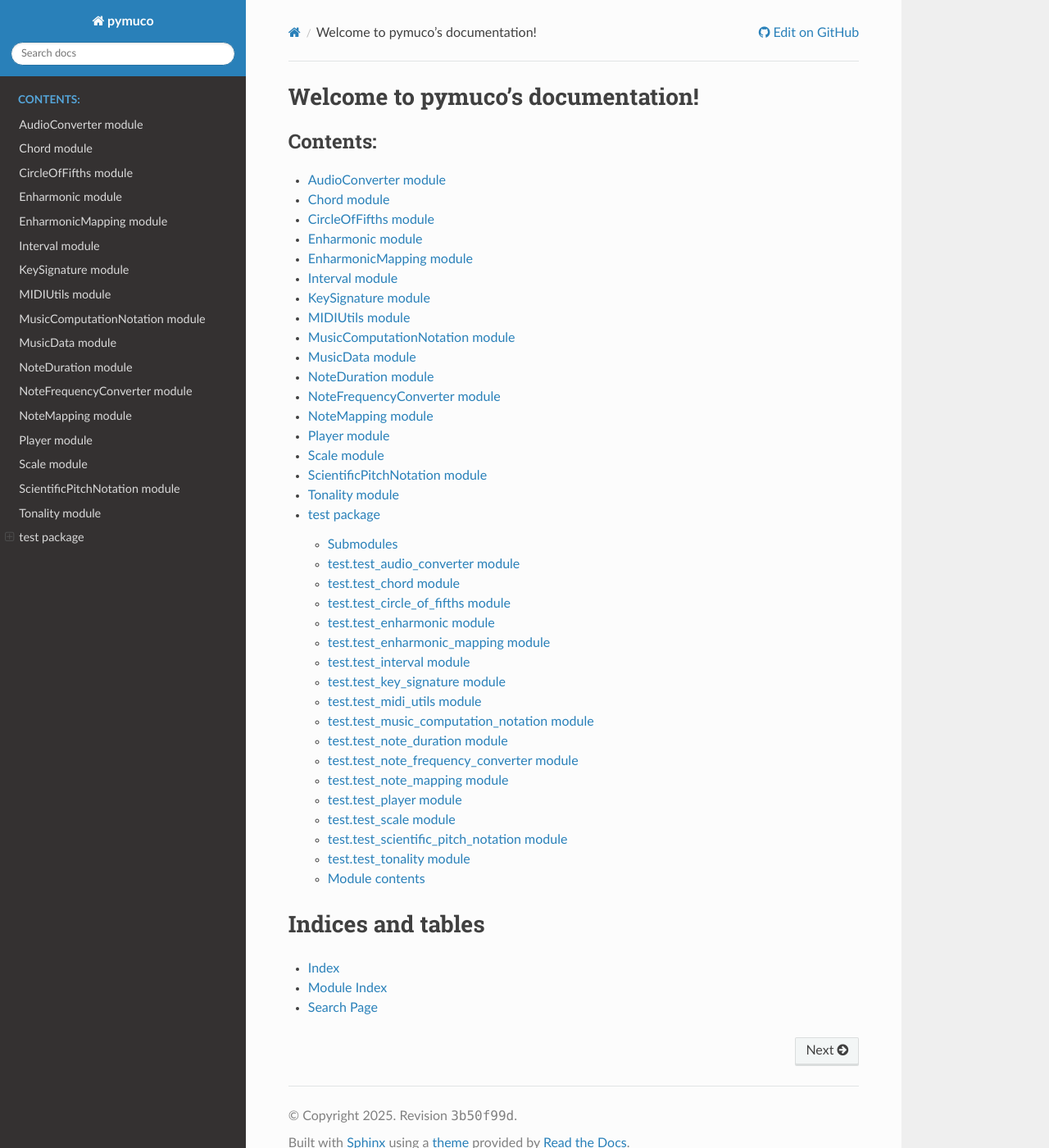
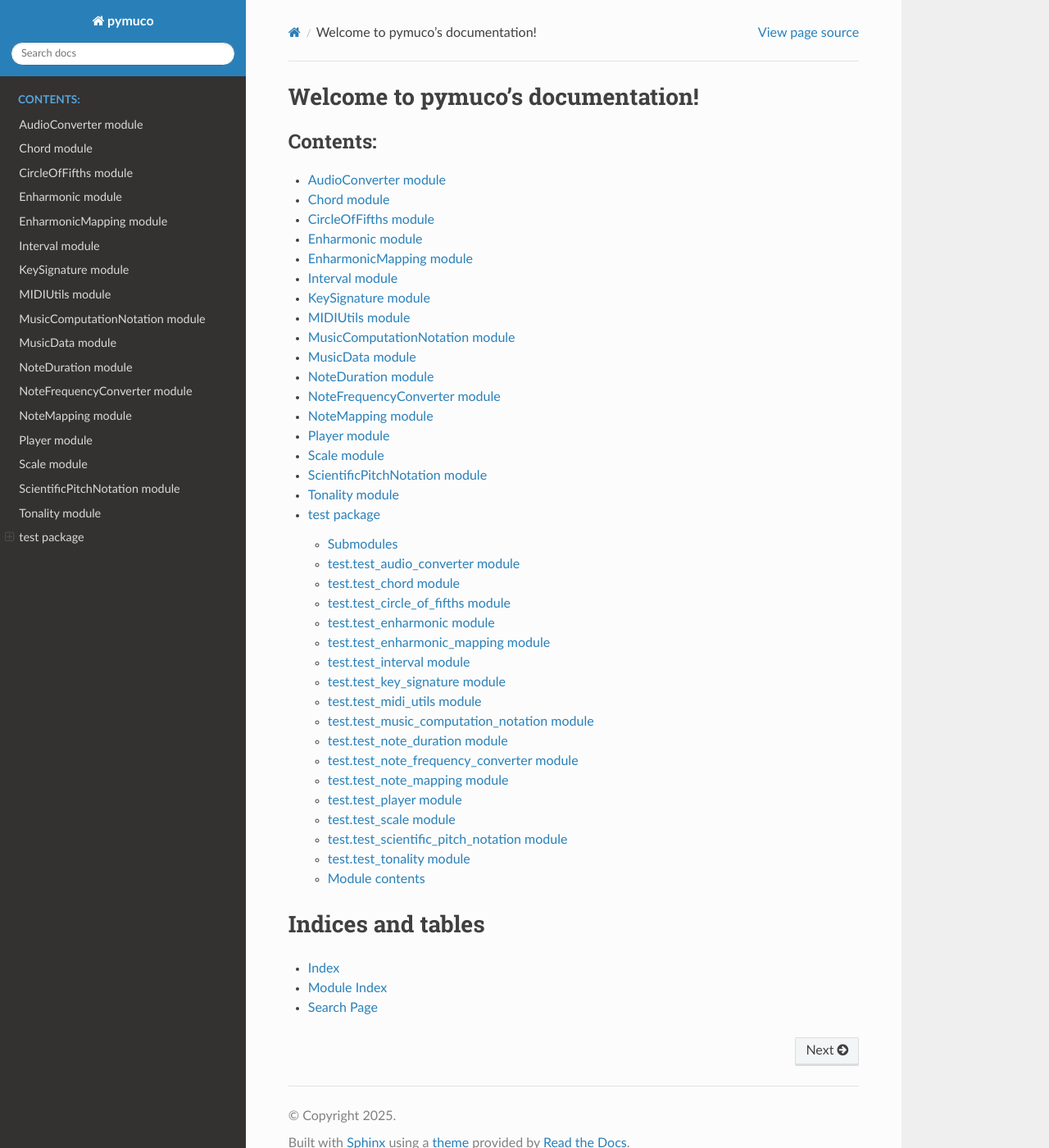
Before and after one commit to pymuco/pymuco, a Sphinx documentation site: the page built from docs/index.rst, in a window 1280 px wide and 1400 px high. Shown: the whole window at 82% size. Built offline with Sphinx 7.4.7 and the Read the Docs theme 3.1.0, drawn with Linux system fonts in a browser that asks for light colours; some of the changed lines change nothing that is shown.

Commit message:
Fix/docs conf cleanup (#55)
* fix: update documentation configuration and dependencies

* fix: add recommonmark to docs requirements

* fix: add requirements.txt for docs

* fix: make readthedocs extension optional in conf.py

* fix: clean up conf.py and remove auto-generated RTD config

```diff
--- a/docs/conf.py
+++ b/docs/conf.py
@@ -2,12 +2,20 @@
 
 from __future__ import division, print_function, unicode_literals
 
+import os
+import sys
 from datetime import datetime
+
+# Add the project root directory to the Python path
+sys.path.insert(0, os.path.abspath('..'))
 
 try:
     from recommonmark.parser import CommonMarkParser
 except ImportError:
     CommonMarkParser = None
+
+# ReadTheDocs specific configuration
+on_rtd = os.environ.get('READTHEDOCS', None) == 'True'
 
 extensions = [
     "sphinx.ext.autodoc",
@@ -16,6 +24,10 @@
     "sphinx.ext.viewcode",
     "sphinx.ext.intersphinx",
 ]
+
+# Only add ReadTheDocs extension if we're on ReadTheDocs
+if on_rtd:
+    extensions.append('readthedocs_ext.readthedocs')
 
 templates_path = ['templates', '_templates', '.templates']
 source_suffix = ['.rst', '.md']
@@ -73,11 +85,6 @@
     'undoc-members': True,
     'exclude-members': '__weakref__'
 }
-
-# Add any extra paths that contain custom files (such as themes) here,
-# relative to this directory. They are copied after the builtin static files,
-# so a file named "default.css" will overwrite the builtin "default.css".
-html_static_path = ['_static']
 
 # Output file base name for HTML help builder.
 htmlhelp_basename = 'pymucodoc'
@@ -210,182 +217,6 @@
 # Blank short titles go into the parent.
 epub_short_titles = True
 
-# ReadTheDocs specific configuration
-import os
-import sys
-
-# Add the project root directory to the Python path
-sys.path.insert(0, os.path.abspath('..'))
-
-# Only add ReadTheDocs extension if we're on ReadTheDocs
-if os.environ.get('READTHEDOCS', None) == 'True':
-    extensions.append('readthedocs_ext.readthedocs')
-
-
-
-
-###########################################################################
-#          auto-created readthedocs.org specific configuration            #
-###########################################################################
-
-
-#
-# The following code was added during an automated build on readthedocs.org
-# It is auto created and injected for every build. The result is based on the
-# conf.py.tmpl file found in the readthedocs.org codebase:
-# https://github.com/rtfd/readthedocs.org/blob/main/readthedocs/doc_builder/templates/doc_builder/conf.py.tmpl
-#
-# Note: this file shouldn't rely on extra dependencies.
-
-import importlib
-import sys
-import os.path
-
-# Borrowed from six.
-PY3 = sys.version_info[0] == 3
-string_types = str
-sys.path.append(os.path.abspath('../pymuco'))
-sys.path.append(os.path.abspath('../pymuco/test'))
-
-from sphinx import version_info
-
-# Get suffix for proper linking to GitHub
-# This is deprecated in Sphinx 1.3+,
-# as each page can have its own suffix
-if globals().get('source_suffix', False):
-    if isinstance(source_suffix, string_types):
-        SUFFIX = source_suffix
-    elif isinstance(source_suffix, (list, tuple)):
-        # Sphinx >= 1.3 supports list/tuple to define multiple suffixes
-        SUFFIX = source_suffix[0]
-    elif isinstance(source_suffix, dict):
-        # Sphinx >= 1.8 supports a mapping dictionary for multiple suffixes
-        SUFFIX = list(source_suffix.keys())[0]  # make a ``list()`` for py2/py3 compatibility
-    else:
-        # default to .rst
-        SUFFIX = '.rst'
-else:
-    SUFFIX = '.rst'
-
-# Add RTD Static Path. Add to the end because it overwrites previous files.
-if not 'html_static_path' in globals():
-    html_static_path = []
-if os.path.exists('_static'):
-    html_static_path.append('_static')
-
-# Add RTD Theme only if they aren't overriding it already
-using_rtd_theme = (
-    (
-        'html_theme' in globals() and
-        html_theme in ['default'] and
-        # Allow people to bail with a hack of having an html_style
-        'html_style' not in globals()
-    ) or 'html_theme' not in globals()
-)
-if using_rtd_theme:
-    html_theme = 'sphinx_rtd_theme'
-    html_style = None
-    html_theme_options = {}
-
-
-# This following legacy behavior will gradually be sliced out until its deprecated and removed.
-# Skipped for Sphinx 6+
-# Skipped by internal Feature flag SKIP_SPHINX_HTML_THEME_PATH
-# Skipped by all new projects since SKIP_SPHINX_HTML_THEME_PATH's introduction (jan 2023)
-if (
-        using_rtd_theme
-        and version_info < (6,0)
-        and not False
-    ):
-    theme = importlib.import_module('sphinx_rtd_theme')
-    html_theme_path = [theme.get_html_theme_path()]
-
-# Define websupport2_base_url and websupport2_static_url
-if globals().get('websupport2_base_url', False):
-    websupport2_base_url = 'https://readthedocs.org/websupport'
-    websupport2_static_url = 'https://assets.readthedocs.org/static/'
-
-
-#Add project information to the template context.
-context = {
-    'using_theme': using_rtd_theme,
-    'html_theme': html_theme,
-    'current_version': "latest",
-    'version_slug': "latest",
-    'MEDIA_URL': "https://media.readthedocs.org/",
-    'STATIC_URL': "https://assets.readthedocs.org/static/",
-    'PRODUCTION_DOMAIN': "readthedocs.org",
-    'proxied_static_path': "/_/static/",
-    'versions': [
-    ("latest", "/en/latest/"),
-    ],
-    'downloads': [
-    ],
-    'subprojects': [
-    ],
-    'slug': 'pymuco',
-    'name': u'pymuco',
-    'rtd_language': u'en',
-    'programming_language': u'words',
-    'canonical_url': 'https://pymuco.readthedocs.io/en/latest/',
-    'analytics_code': 'None',
-    'single_version': False,
-    'conf_py_path': '/docs/',
-    'api_host': 'https://readthedocs.org',
-    'github_user': 'LiamMZ',
-    'proxied_api_host': '/_',
-    'github_repo': 'pymuco',
-    'github_version': 'main',
-    'display_github': True,
-    'bitbucket_user': 'None',
-    'bitbucket_repo': 'None',
-    'bitbucket_version': 'main',
-    'display_bitbucket': False,
-    'gitlab_user': 'None',
-    'gitlab_repo': 'None',
-    'gitlab_version': 'main',
-    'display_gitlab': False,
-    'READTHEDOCS': True,
-    'using_theme': (html_theme == "default"),
-    'new_theme': (html_theme == "sphinx_rtd_theme"),
-    'source_suffix': SUFFIX,
-    'ad_free': False,
-    'docsearch_disabled': False,
-    'user_analytics_code': '',
-    'global_analytics_code': 'UA-17997319-1',
-    'commit': '3b50f99d',
-}
-
-# For sphinx >=1.8 we can use html_baseurl to set the canonical URL.
-# https://www.sphinx-doc.org/en/master/usage/configuration.html#confval-html_baseurl
-if version_info >= (1, 8):
-    if not globals().get('html_baseurl'):
-        html_baseurl = context['canonical_url']
-    context['canonical_url'] = None
-
-
-
-
-
-html_context = context
-
-# Add custom RTD extension
-if 'extensions' in globals():
-    # Insert at the beginning because it can interfere
-    # with other extensions.
-    # See https://github.com/rtfd/readthedocs.org/pull/4054
-    extensions.insert(0, "readthedocs_ext.readthedocs")
-else:
-    extensions = ["readthedocs_ext.readthedocs"]
-
-# Add External version warning banner to the external version documentation
-if 'branch' == 'external':
-    extensions.insert(1, "readthedocs_ext.external_version_warning")
-    readthedocs_vcs_url = 'None'
-    readthedocs_build_url = 'https://readthedocs.org/projects/pymuco/builds/20433790/'
-
-project_language = 'en'
-
 # User's Sphinx configurations
 language_user = globals().get('language', None)
 latex_engine_user = globals().get('latex_engine', None)
```
